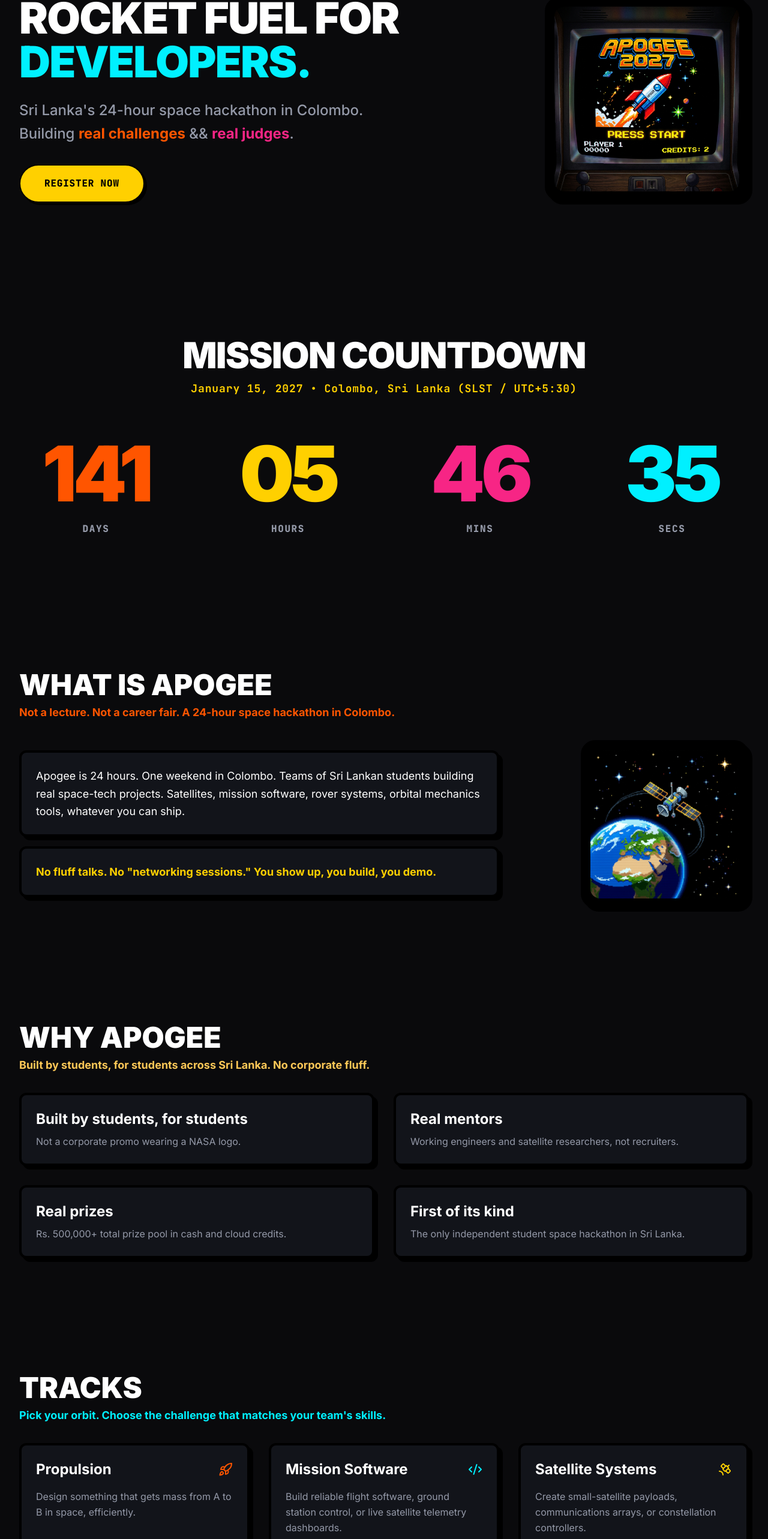
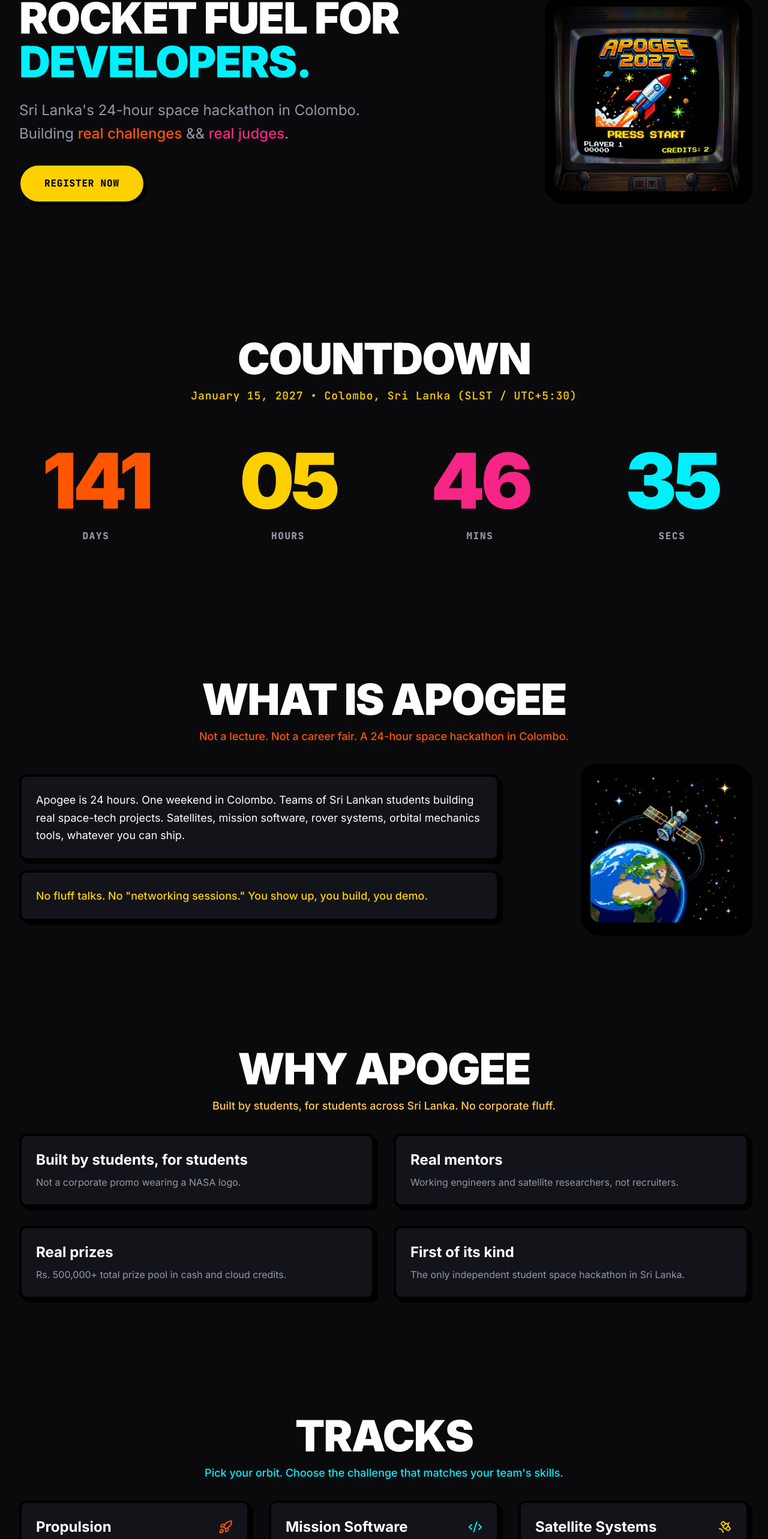
Before and after one commit to Thawshi-Srikanth/apogee, a Next.js app: page / in a window 1280 px wide. Shown: the part 225-2791 px from the top of the page at 60% size. Built offline with nearby package versions, Linux system fonts and the light colour scheme.

Commit message:
style: update typography, layout, and component headers for improved visual hierarchy across the landing page.

```diff
--- a/components/CountdownSection.tsx
+++ b/components/CountdownSection.tsx
@@ -42,10 +42,10 @@ export function CountdownSection() {
 
           {/* Centered Title & Subtitle */}
           <div className="col-span-4 sm:col-span-8 lg:col-span-12 flex flex-col items-center mb-4">
-            <h2 className="font-heading text-3xl sm:text-5xl lg:text-6xl font-black text-[var(--text-cloud)] uppercase tracking-tight mb-3">
-              Mission Countdown
+            <h2 className="font-heading text-4xl sm:text-6xl lg:text-7xl font-black text-[var(--text-cloud)] uppercase tracking-tight mb-3">
+              Countdown
             </h2>
-            <p className="font-mono text-sm sm:text-lg font-bold text-[var(--accent-yellow)] tracking-wider">
+            <p className="font-mono text-sm sm:text-lg font-medium text-[var(--accent-yellow)] tracking-wider">
               January 15, 2027 • Colombo, Sri Lanka (SLST / UTC+5:30)
             </p>
           </div>
--- a/components/FAQ.tsx
+++ b/components/FAQ.tsx
@@ -19,11 +19,11 @@ export function FAQ() {
         <div className="grid grid-cols-4 sm:grid-cols-8 lg:grid-cols-12 gap-6 lg:gap-8">
 
           {/* Header */}
-          <div className="col-span-4 sm:col-span-8 lg:col-span-12">
-            <h2 className="font-heading text-3xl sm:text-5xl font-black text-[var(--text-cloud)] uppercase mb-2">
+          <div className="col-span-4 sm:col-span-8 lg:col-span-12 text-center">
+            <h2 className="font-heading text-4xl sm:text-6xl lg:text-7xl font-black text-[var(--text-cloud)] uppercase tracking-tight mb-3">
               FAQ
             </h2>
-            <p className="font-sans text-lg text-[#00f0ff] font-bold">
+            <p className="font-sans text-lg text-[#00f0ff] font-medium max-w-2xl mx-auto">
               Short, direct answers to common questions. Answered like a person, not a policy document.
             </p>
           </div>
--- a/components/FooterCTA.tsx
+++ b/components/FooterCTA.tsx
@@ -16,8 +16,8 @@ export function FooterCTA({ onOpenRegister }: FooterCTAProps) {
         {/* 4-8-12 Grid for Final CTA */}
         <div className="grid grid-cols-4 sm:grid-cols-8 lg:grid-cols-12 gap-6 text-center mb-16">
           <div className="col-span-4 sm:col-span-8 lg:col-span-12">
-            <h2 className="font-heading text-4xl sm:text-6xl font-black text-[var(--text-cloud)] mb-6 uppercase">
-              Your rocket doesn't <span className="text-[var(--accent-orange)]">build itself.</span>
+            <h2 className="font-heading text-4xl sm:text-6xl lg:text-7xl font-black text-[var(--text-cloud)] mb-4 uppercase tracking-tight">
+              Build Your <span className="text-[var(--accent-orange)]">Rocket</span>
             </h2>
 
             <Button onClick={onOpenRegister} variant="primary" size="lg">
--- a/components/Hero.tsx
+++ b/components/Hero.tsx
@@ -24,11 +24,11 @@ export function Hero({ onOpenRegister }: HeroProps) {
               <span className="text-[#00f0ff]">developers.</span>
             </h1>
 
-            <p className="font-sans text-lg sm:text-2xl text-[var(--text-muted)] font-medium max-w-xl mb-8 leading-relaxed">
+            <p className="font-sans text-lg sm:text-2xl text-[var(--text-muted)] font-normal max-w-xl mb-8 leading-relaxed">
               Sri Lanka's 24-hour space hackathon in Colombo. Building{" "}
-              <span className="font-bold text-[#ff5500]">real challenges</span>{" "}
+              <span className="font-medium text-[#ff5500]">real challenges</span>{" "}
               &&{" "}
-              <span className="font-bold text-[#f72585]">real judges</span>.
+              <span className="font-medium text-[#f72585]">real judges</span>.
             </p>
 
             {/* Prominent Hero CTA Button */}
--- a/components/Prizes.tsx
+++ b/components/Prizes.tsx
@@ -18,11 +18,11 @@ export function Prizes() {
         <div className="grid grid-cols-4 sm:grid-cols-8 lg:grid-cols-12 gap-6 lg:gap-8">
 
           {/* Header */}
-          <div className="col-span-4 sm:col-span-8 lg:col-span-12">
-            <h2 className="font-heading text-3xl sm:text-5xl font-black text-[var(--text-cloud)] uppercase mb-2">
+          <div className="col-span-4 sm:col-span-8 lg:col-span-12 text-center">
+            <h2 className="font-heading text-4xl sm:text-6xl lg:text-7xl font-black text-[var(--text-cloud)] uppercase tracking-tight mb-3">
               Prizes
             </h2>
-            <p className="font-sans text-lg text-[#ff5500] font-bold">
+            <p className="font-sans text-lg text-[#ff5500] font-medium max-w-2xl mx-auto">
               Worth showing up for. Rs. 500,000+ total prize pool in cash and cloud credits.
             </p>
           </div>
@@ -43,7 +43,7 @@ export function Prizes() {
                 >
                   {p.amount}
                 </div>
-                <p className="font-sans text-sm text-[var(--text-cloud)] leading-relaxed font-semibold">
+                <p className="font-sans text-sm text-[var(--text-muted)] leading-relaxed font-normal">
                   {p.desc}
                 </p>
               </div>
--- a/components/Sponsors.tsx
+++ b/components/Sponsors.tsx
@@ -11,10 +11,10 @@ export function Sponsors() {
         <div className="grid grid-cols-4 sm:grid-cols-8 lg:grid-cols-12 gap-6 lg:gap-8">
 
           <div className="col-span-4 sm:col-span-8 lg:col-span-12">
-            <h2 className="font-heading text-3xl sm:text-5xl font-black text-[var(--text-cloud)] uppercase mb-2">
-              Partners & Supporters
+            <h2 className="font-heading text-4xl sm:text-6xl lg:text-7xl font-black text-[var(--text-cloud)] uppercase tracking-tight mb-3">
+              Partners
             </h2>
-            <p className="font-sans text-lg text-[#ffc857] font-bold mb-6">
+            <p className="font-sans text-lg text-[#ffc857] font-medium mb-6 max-w-2xl mx-auto">
               Backed by people who build real space hardware and software.
             </p>
             <p className="font-mono text-xs text-[var(--text-muted)] rounded-lg bg-[var(--bg-card)] border-2 border-black p-4 inline-block shadow-sm max-w-xl">
--- a/components/Tracks.tsx
+++ b/components/Tracks.tsx
@@ -50,11 +50,11 @@ export function Tracks() {
         <div className="grid grid-cols-4 sm:grid-cols-8 lg:grid-cols-12 gap-6 lg:gap-8">
 
           {/* Header */}
-          <div className="col-span-4 sm:col-span-8 lg:col-span-12">
-            <h2 className="font-heading text-3xl sm:text-5xl font-black text-[var(--text-cloud)] uppercase mb-2">
+          <div className="col-span-4 sm:col-span-8 lg:col-span-12 text-center">
+            <h2 className="font-heading text-4xl sm:text-6xl lg:text-7xl font-black text-[var(--text-cloud)] uppercase tracking-tight mb-3">
               Tracks
             </h2>
-            <p className="font-sans text-lg text-[#00f0ff] font-bold">
+            <p className="font-sans text-lg text-[#00f0ff] font-medium max-w-2xl mx-auto">
               Pick your orbit. Choose the challenge that matches your team's skills.
             </p>
           </div>
--- a/components/WhatIsApogee.tsx
+++ b/components/WhatIsApogee.tsx
@@ -12,11 +12,11 @@ export function WhatIsApogee() {
         <div className="grid grid-cols-4 sm:grid-cols-8 lg:grid-cols-12 gap-6 lg:gap-8 items-center">
 
           {/* Section Header */}
-          <div className="col-span-4 sm:col-span-8 lg:col-span-12">
-            <h2 className="font-heading text-3xl sm:text-5xl font-black text-[var(--text-cloud)] uppercase mb-2">
+          <div className="col-span-4 sm:col-span-8 lg:col-span-12 text-center">
+            <h2 className="font-heading text-4xl sm:text-6xl lg:text-7xl font-black text-[var(--text-cloud)] uppercase tracking-tight mb-3">
               What Is Apogee
             </h2>
-            <p className="font-sans text-lg text-[#ff5500] font-bold">
+            <p className="font-sans text-lg text-[#ff5500] font-medium max-w-2xl mx-auto">
               Not a lecture. Not a career fair. A 24-hour space hackathon in Colombo.
             </p>
           </div>
@@ -27,7 +27,7 @@ export function WhatIsApogee() {
               Apogee is 24 hours. One weekend in Colombo. Teams of Sri Lankan students building real space-tech projects. Satellites, mission software, rover systems, orbital mechanics tools, whatever you can ship.
             </p>
 
-            <p className="rounded-xl bg-[var(--bg-card)] card-border p-6 font-bold text-[var(--accent-yellow)] card-shadow">
+            <p className="rounded-xl bg-[var(--bg-card)] card-border p-6 font-medium text-[var(--accent-yellow)] card-shadow">
               No fluff talks. No "networking sessions." You show up, you build, you demo.
             </p>
           </div>
--- a/components/WhyApogee.tsx
+++ b/components/WhyApogee.tsx
@@ -30,11 +30,11 @@ export function WhyApogee() {
         <div className="grid grid-cols-4 sm:grid-cols-8 lg:grid-cols-12 gap-6 lg:gap-8">
 
           {/* Header */}
-          <div className="col-span-4 sm:col-span-8 lg:col-span-12">
-            <h2 className="font-heading text-3xl sm:text-5xl font-black text-[var(--text-cloud)] uppercase mb-2">
+          <div className="col-span-4 sm:col-span-8 lg:col-span-12 text-center">
+            <h2 className="font-heading text-4xl sm:text-6xl lg:text-7xl font-black text-[var(--text-cloud)] uppercase tracking-tight mb-3">
               Why Apogee
             </h2>
-            <p className="font-sans text-lg text-[#ffc857] font-bold">
+            <p className="font-sans text-lg text-[#ffc857] font-medium max-w-2xl mx-auto">
               Built by students, for students across Sri Lanka. No corporate fluff.
             </p>
           </div>
```
Also changed, not shown: components/Speakers.tsx (+4 -4 lines), components/Timeline.tsx (+4 -4 lines).
